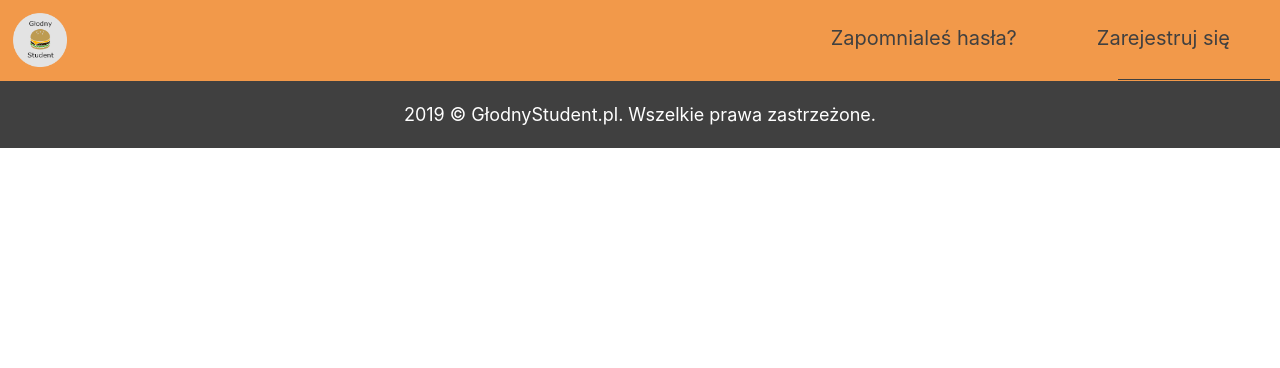
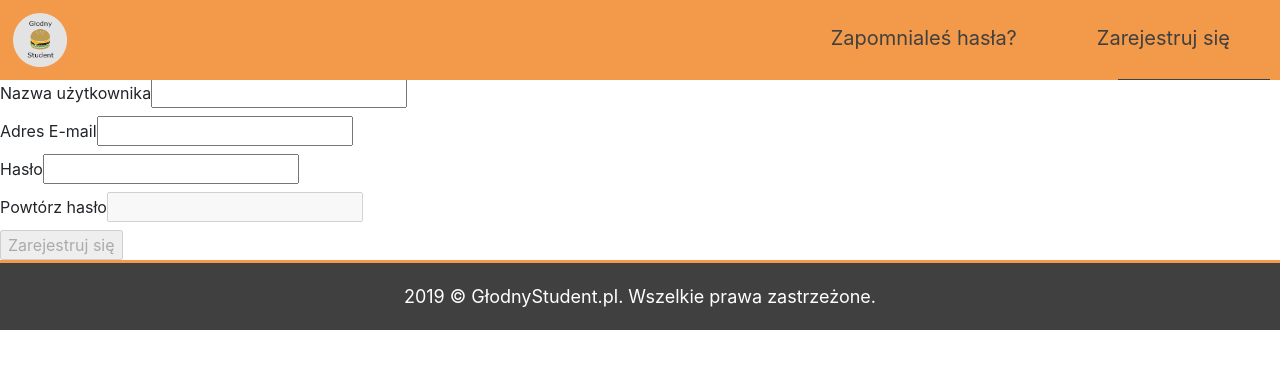
Before and after one commit to lczerniawski/GlodnyStudent, a React (Create React App) app in the folder GlodnyStudent/ClientApp/: page /Rejestracja in a window 1280 px wide. Shown: the top 368 px of the page. Built offline with nearby package versions, Linux system fonts and the light colour scheme.

Commit message:
Add Form and client-side validation for registration.

```diff
--- a/GlodnyStudent/ClientApp/src/App.js
+++ b/GlodnyStudent/ClientApp/src/App.js
@@ -4,14 +4,14 @@ import { Layout } from './components/Layout';
 import { Home } from './components/MainPage/Home';
 import {RestaurantList} from './components/RestaurantList/RestaurantList';
 import RestaurantPage from './components/RestaurantPage/RestaurantPage';
+import Registration from './components/Registration/Registration'
 
 export default class App extends Component {
-  static displayName = App.name;
 
   constructor(props){
     super(props);
     this.state={
-      address :"Sokratesa",
+      address :"",
       id:""}
     this.setAddress = this.setAddress.bind(this);
     this.setId = this.setId.bind(this);
@@ -28,9 +28,10 @@ export default class App extends Component {
   render () {
     return (
       <Layout>
-		<Route exact path='/' render={(props) => <Home {...props} address= {this.state.address} onAddressInput={this.setAddress}  />} />
-        <Route  path='/ListaRestauracji'  render={(props) => <RestaurantList  {...props}  sendIdForRestaurantPage={this.setId}  address={this.state.address} />} />
+        <Route exact path='/'  render={(props) => <Home {...props}  onAddressInput={this.setAddress}  />} />
+        <Route  path='/ListaRestauracji' exact render={(props) => <RestaurantList  {...props}  sendIdForRestaurantPage={this.setId}  address={this.state.address} />} />
         <Route  path='/Restauracja'  render={(props) => <RestaurantPage  {...props} id={this.state.id}  />} />
+        <Route path="/Rejestracja" exact component={Registration} />
       </Layout>
     );
   }
--- a/GlodnyStudent/ClientApp/src/components/NavMenu.js
+++ b/GlodnyStudent/ClientApp/src/components/NavMenu.js
@@ -1,6 +1,7 @@
 import React, { Component } from 'react';
 import './NavMenu.css';
 import logo from'./assets/navbarLogo.png';
+import { Link } from 'react-router-dom';
 
 export class NavMenu extends Component {
 
@@ -31,8 +32,8 @@ export class NavMenu extends Component {
 
             <div className="topnav hidden" id="myTopnav">
               <ul className="navList">
-                <li><a href="#">Zapomnialeś hasła?</a></li>
-                <li><a href="#">Zarejestruj się</a></li>
+                <li><Link to="/">Zapomnialeś hasła?</Link></li>
+                <li><Link to="/Rejestracja">Zarejestruj się</Link></li>
               </ul>
               <form className="formLogin">
                   <input type="text" placeholder="Login" />
--- /dev/null
+++ b/GlodnyStudent/ClientApp/src/components/Registration/Registration.css
@@ -0,0 +1,3 @@
+.filedLabel{
+    display: block;
+}
--- /dev/null
+++ b/GlodnyStudent/ClientApp/src/components/Registration/Registration.js
@@ -0,0 +1,150 @@
+import React, { Component } from 'react';
+import './Registration.css';
+
+export default class Registration extends Component {
+
+    constructor(props) {
+        super(props);
+        this.state = {
+            name:"",
+            email:"",
+            password:"",
+            repeatedPassword:"",
+            nameValidResult:false,
+            emailValidResult:false,
+            passwordValidResult:false,
+            repeatedPasswordValidResult:false,
+            nameErrorText:"",
+            emailErrorText:"",
+            passwordErrorText:"",
+            repeatedPasswordErrorText:"",
+            disabledRepeatedPassword:true,
+            disabledSubmit:true,
+            typingTimer:null
+          };
+          this.handleInputChange = this.handleInputChange.bind(this);
+         // this.handleSubmit = this.handleSubmit.bind(this);
+          this.startCountdownToValidate =this.startCountdownToValidate.bind(this);
+          this.clearTheCountdownToValidate = this.clearTheCountdownToValidate.bind(this);
+          this.inputValidate = this.inputValidate.bind(this);
+      }
+
+
+/*       handleSubmit(e){
+        e.preventDefault();
+        const adr =`api/Restaurants/${this.props.id}/AddReview`;
+
+         fetch(adr, {
+         method: 'PUT',
+         headers: {
+           'Accept': 'application/json',
+           'Content-Type': 'application/json',
+         },
+         body: JSON.stringify({
+           name:this.state.name,
+           email: this.state.email,
+           password: this.state.password
+         })
+       }).then(res => res.json())
+       .then((data) => {
+          // ustalic  co bedzie zwracane
+         this.state.reviews.push(data);
+
+         this.setState({
+           reviews:  this.state.reviews
+          });
+
+       } )
+       .catch((err)=>console.log(err));
+      } */
+
+
+
+      handleInputChange(event) {
+        const target = event.target;
+        const value = target.value;
+        const name = target.name;
+
+        this.setState({
+          [name]: value
+        });
+      }
+
+
+      startCountdownToValidate(event){
+        event.persist()
+        clearTimeout(this.state.typingTimer);
+        let Timer = setTimeout(this.inputValidate, 1000,event);
+        this.setState({
+          typingTimer:Timer
+        });
+      }
+
+      clearTheCountdownToValidate(){
+        clearTimeout(this.state.typingTimer);
+      }
+
+
+      inputValidate(event){
+        const {password,nameValidResult,emailValidResult,passwordValidResult,repeatedPasswordValidResult} = this.state;
+        const errorMessageTarget= event.target.name + "ErrorText";
+        const eventValidResult= event.target.name + "ValidResult";
+        let validResult = false;
+        let otherField  = false;
+        let errorMessage = "";
+
+        switch(event.target.name) {
+          case "name":
+            validResult = (event.target.value.length > 0)?true:false;
+            errorMessage  = (validResult)?"":"To pole jest wymagane.";
+            otherField  = emailValidResult && passwordValidResult && repeatedPasswordValidResult;
+            break;
+          case "email":
+            let reEmail = /^(([^<>()[\]\\.,;:\s@"]+(\.[^<>()[\]\\.,;:\s@"]+)*)|(".+"))@((\[[0-9]{1,3}\.[0-9]{1,3}\.[0-9]{1,3}\.[0-9]{1,3}\])|(([a-zA-Z\-0-9]+\.)+[a-zA-Z]{2,}))$/;
+            validResult = reEmail.test(String(event.target.value).toLowerCase());
+            errorMessage  = (validResult )?"":"Podano nieprawidłowy adres email.";
+            otherField  = nameValidResult && passwordValidResult && repeatedPasswordValidResult;
+            break;
+          case "password":
+            let rePass =/(?=.*\d)(?=.*[a-z])(?=.*[A-Z]).{8,}/;
+            validResult = rePass.test(String(event.target.value));
+            errorMessage  = (validResult )?"":"Hasło musi byc nie ktrótsze niż 8 znaków, oraz zawierać conajmniej jedną: wielką litere, małą literę oraz liczbę.";
+            otherField  = nameValidResult && emailValidResult && repeatedPasswordValidResult;
+            break;
+          case "repeatedPassword":
+            validResult = (password === event.target.value)?true:false;
+            errorMessage  = (validResult )?"":"Podane hasła nie są identyczne";
+            otherField  = nameValidResult && emailValidResult && passwordValidResult;
+            break;
+          default:
+
+        }
+
+        this.setState({
+          disabledSubmit: !(validResult && otherField),
+          [errorMessageTarget]:errorMessage,
+          [eventValidResult]:validResult ,
+          disabledRepeatedPassword:(event.target.name === "password")?!validResult:!passwordValidResult
+        });
+
+      }
+
+
+  render() {
+    return (
+      <div>
+        <form  /* onSubmit={this.handleSubmit} */  >
+            <label className="filedLabel">Nazwa użytkownika<input name="name" type="text" onKeyUp={this.startCountdownToValidate} onKeyDown={this.clearTheCountdownToValidate}
+            onBlur={this.inputValidate} onChange={this.handleInputChange}/> {this.state.nameErrorText} </label>
+            <label className="filedLabel" >Adres E-mail<input name="email" type="email" onKeyUp={this.startCountdownToValidate} onKeyDown={this.clearTheCountdownToValidate}
+            onBlur={this.inputValidate} onChange={this.handleInputChange} /> {this.state.emailErrorText} </label>
+            <label className="filedLabel" >Hasło<input name="password" type="password" onKeyUp={this.startCountdownToValidate} onKeyDown={this.clearTheCountdownToValidate}
+            onBlur={this.inputValidate} onChange={this.handleInputChange} /> {this.state.passwordErrorText} </label>
+            <label className="filedLabel" > Powtórz hasło<input name="repeatedPassword"  disabled={this.state.disabledRepeatedPassword} type="password" onKeyUp={this.startCountdownToValidate} onKeyDown={this.clearTheCountdownToValidate}
+            onBlur={this.inputValidate} onChange={this.handleInputChange} /> {this.state.repeatedPasswordErrorText} </label>
+            <input className="filedLabel"   type="submit"   disabled={this.state.disabledSubmit}  value="Zarejestruj się" />
+        </form>
+      </div>
+    )
+  }
+}
```
Also changed, not shown: 1 other file (tests, documents, lock files or other folders).
